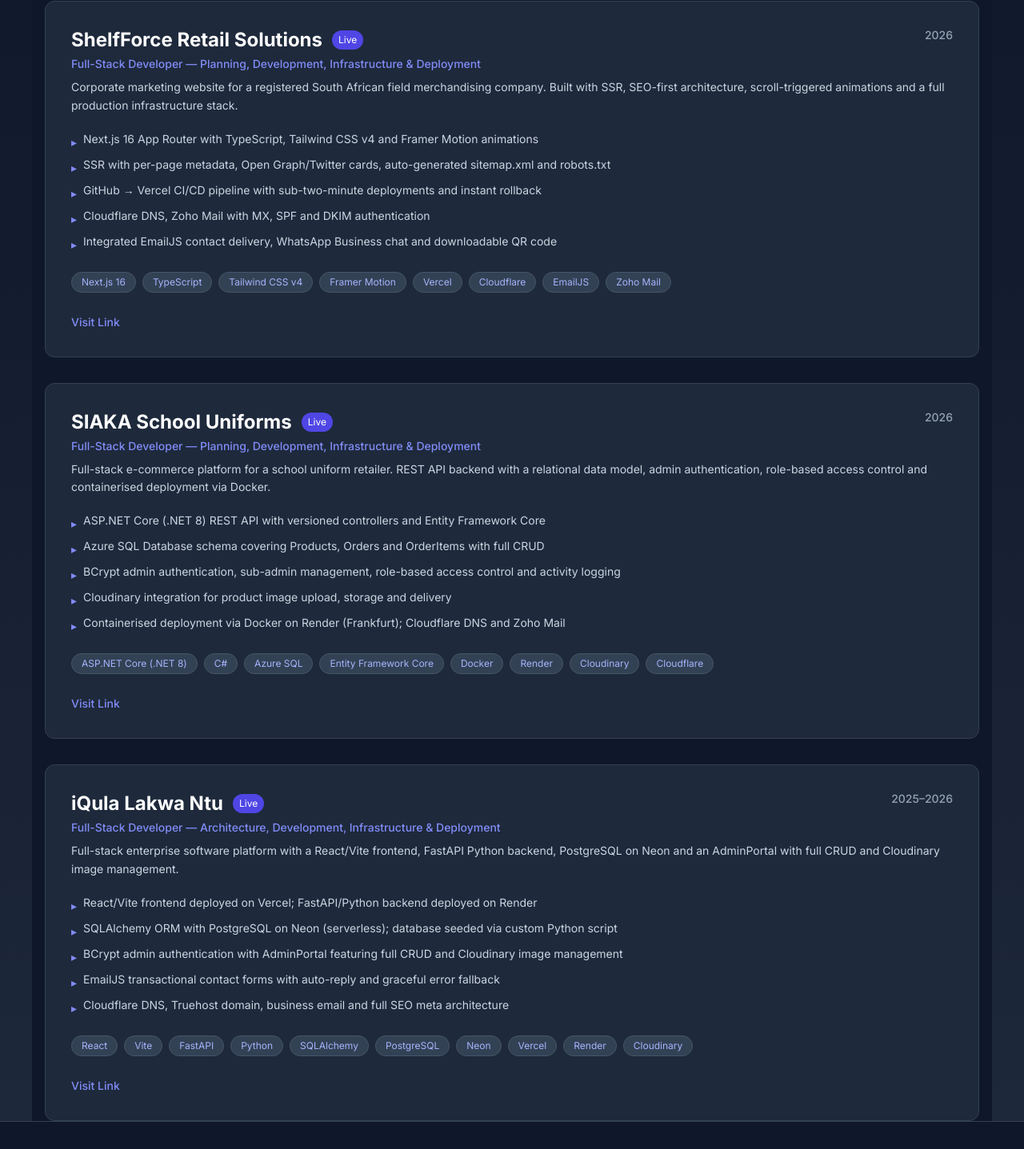
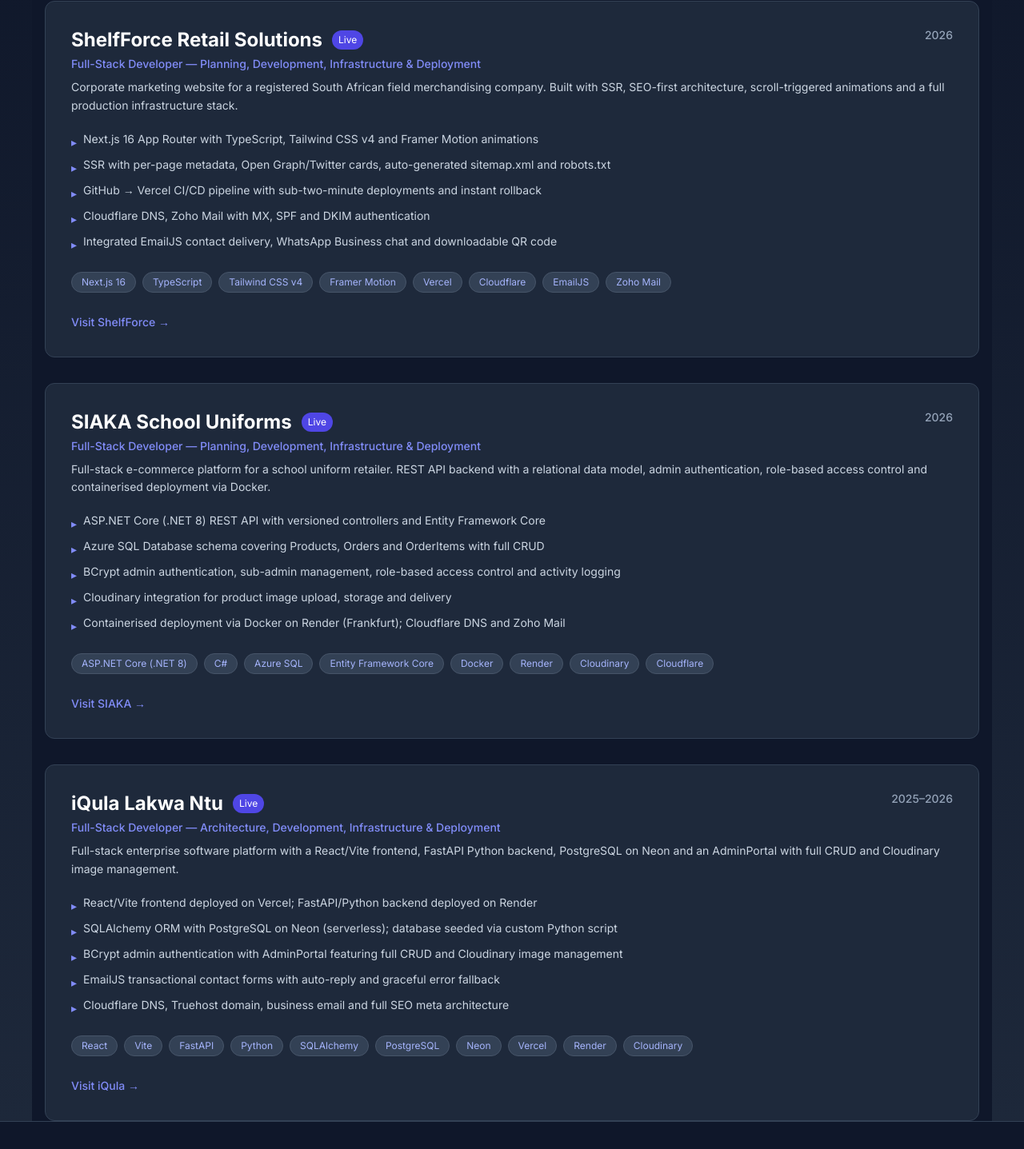
Before and after one commit to AbuMaqungo/abulelemaqungo-portfolio, a Next.js app: page /projects in a window 1280 px wide. Shown: the part 172-1609 px from the top of the page at 80% size. Built offline with nearby package versions, Linux system fonts and the light colour scheme.

Commit message:
again, updating links

```diff
--- a/src/app/projects/page.tsx
+++ b/src/app/projects/page.tsx
@@ -19,6 +19,7 @@
       ],
       link: "https://shelfforce.co.za",
       live: true,
+      buttonText: "Visit ShelfForce →", // Added this
     },
     {
       title: "SIAKA School Uniforms",
@@ -39,6 +40,7 @@
       ],
       link: "https://siaka.co.za",
       live: true,
+      buttonText: "Visit SIAKA →", // Added this
     },
     {
       title: "iQula Lakwa Ntu",
@@ -59,6 +61,7 @@
       ],
       link: "https://iqulalakwantu.co.za",
       live: true,
+      buttonText: "Visit iQula →", // Added this
     },
   ];
 
@@ -114,14 +117,14 @@
               ))}
             </div>
 
-            {/* Link */}
+            {/* Link - Updated with project-specific text */}
             <a
               href={project.link}
               target="_blank"
               rel="noopener noreferrer"
               className="text-indigo-400 hover:text-indigo-300 font-medium inline-flex items-center text-sm"
             >
-              Visit Link
+              {project.buttonText}
             </a>
           </div>
         ))}
```
